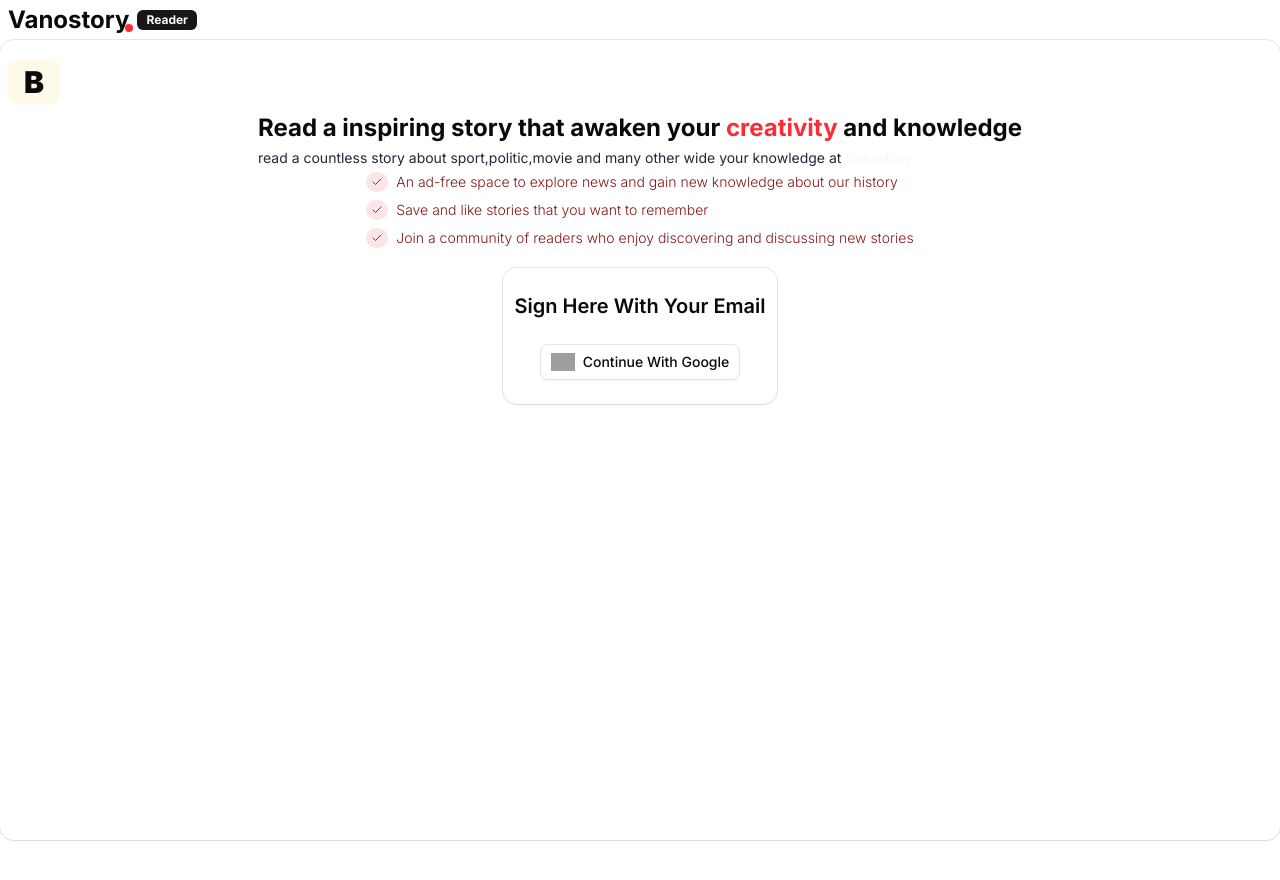
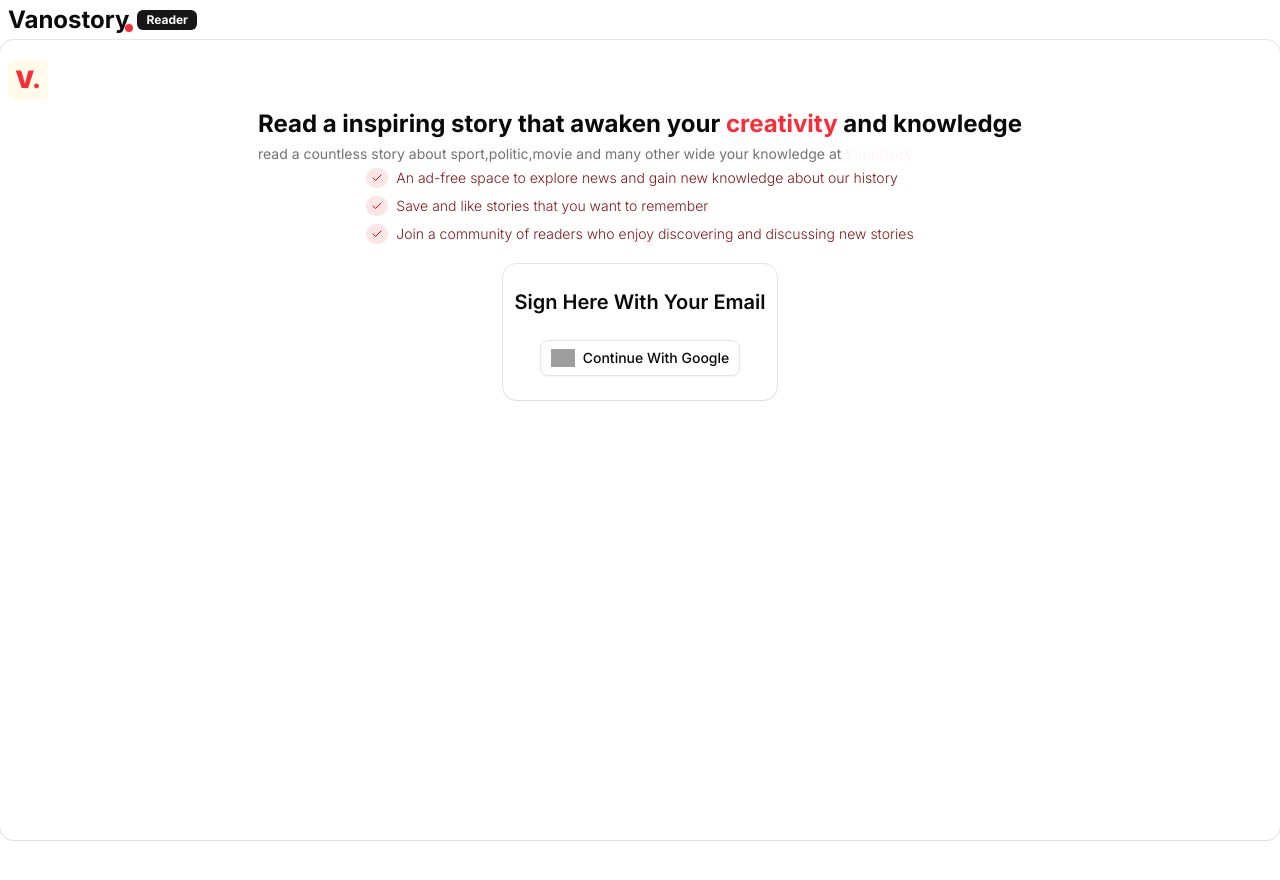
Before and after one commit to Devanoyudhistira/vano_story, a Next.js app: page /sign in a window 1280 px wide. Shown: the top 880 px of the page. Built offline with nearby package versions, Linux system fonts and the light colour scheme; no server answers; grey boxes are pictures that could not be loaded.

Commit message:
redesign:change dark color on some page and spacing

```diff
--- a/src/app/sign/page.tsx
+++ b/src/app/sign/page.tsx
@@ -16,7 +16,7 @@ export default async function Page() {
     redirect("profile");
   }
   return (
-    <div>
+    <div className="flex flex-col " >
       <nav className="px-2 py-1 flex items-center gap-2">
         <h1 className="text-2xl font-bold after:inline-block after:w-2 after:h-2 after:bg-red-500 after:bottom-1 after:rounded-full after:-right-1 after:absolute relative w-max">
           {" "}
@@ -24,22 +24,22 @@ export default async function Page() {
         </h1>
         <Badge className="font-bold rounded-sm text-xs"> Reader </Badge>
       </nav>
-      <Card className="h-screen flex flex-col py-5 gap-1 items-center px-2">
-        <div className="capitalize text-3xl font-black bg-amber-50 self-start px-4 py-1 rounded-sm ">
-          B
+      <Card className="h-screen flex flex-col py-5 gap-1 px-10 items-center lg:w-full w-[80%] self-center lg:px-2">
+        <div className="capitalize text-2xl flex flex-col justify-center items-center font-black bg-amber-50 text-red-500 self-start px-4 w-10 h-10 py-1 rounded-sm ">
+          V.
         </div>
         <div>
           <CardTitle className="text-2xl my-1 font-bold">
             {" "}
             Read a inspiring story that awaken your{" "}
-            <span className="text-red-500"> creativity </span> and
+            <span className="text-red-500 dark:text-red-300"> creativity </span> and
             knowledge{" "}
           </CardTitle>
-          <CardDescription className="text-sm font-normal  text-gray-800">
+          <CardDescription className="text-sm font-normal  ">
             {" "}
             read a countless story about sport,politic,movie and many other wide
             your knowledge at{" "}
-            <span className="font-serif text-red-50">Vanostory</span>{" "}
+            <span className="font-serif dark:text-red-600 text-red-50">Vanostory</span>{" "}
           </CardDescription>
         </div>
         <CardContent className="m-0  gap-2">
--- a/src/components/feature-list.tsx
+++ b/src/components/feature-list.tsx
@@ -7,6 +7,6 @@ export default function Featurelist({text}:{text:string}){
         <Badge className="p-1  rounded-full" variant={"destructive"} >
             <Check className="size-10" />
         </Badge>
-        <h1 className="font-light text-red-900" >{text} </h1>
+        <h1 className="font-light text-red-900 dark:text-red-500" >{text} </h1>
     </div>
 }
```
